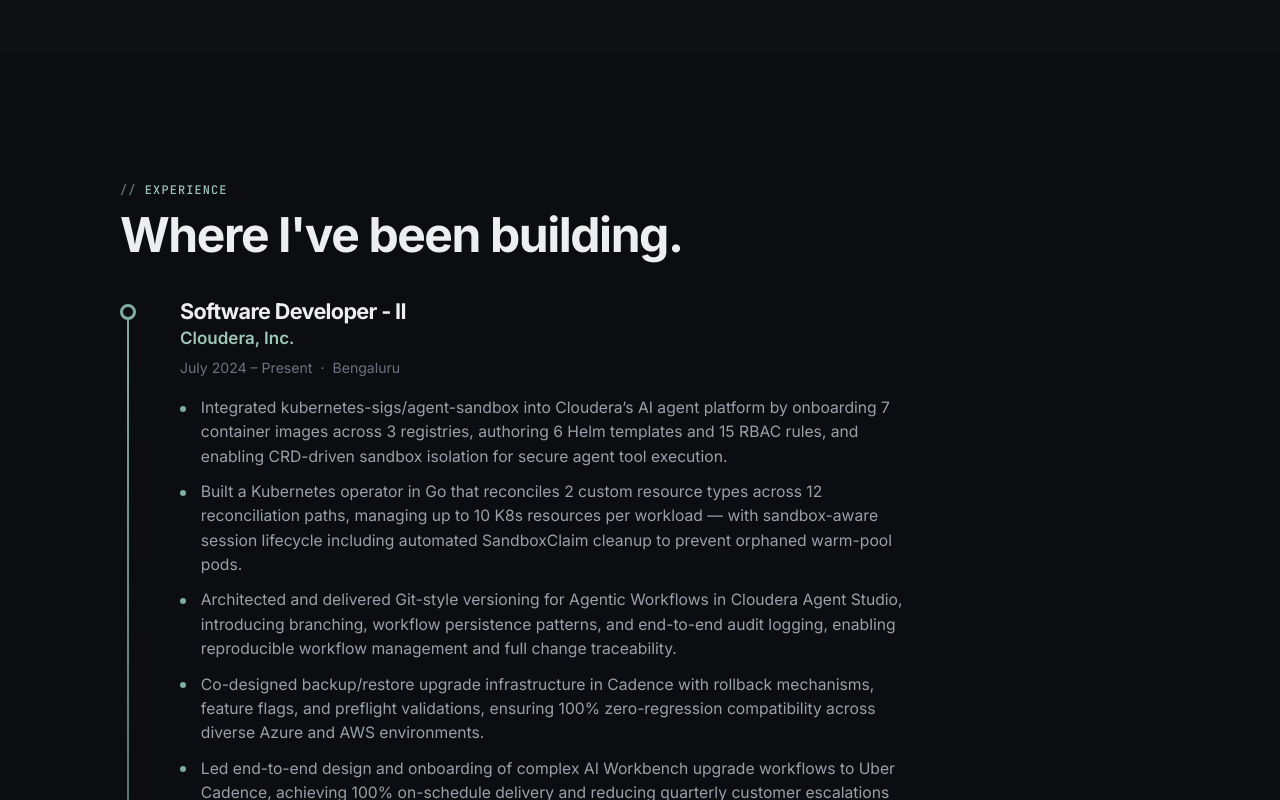
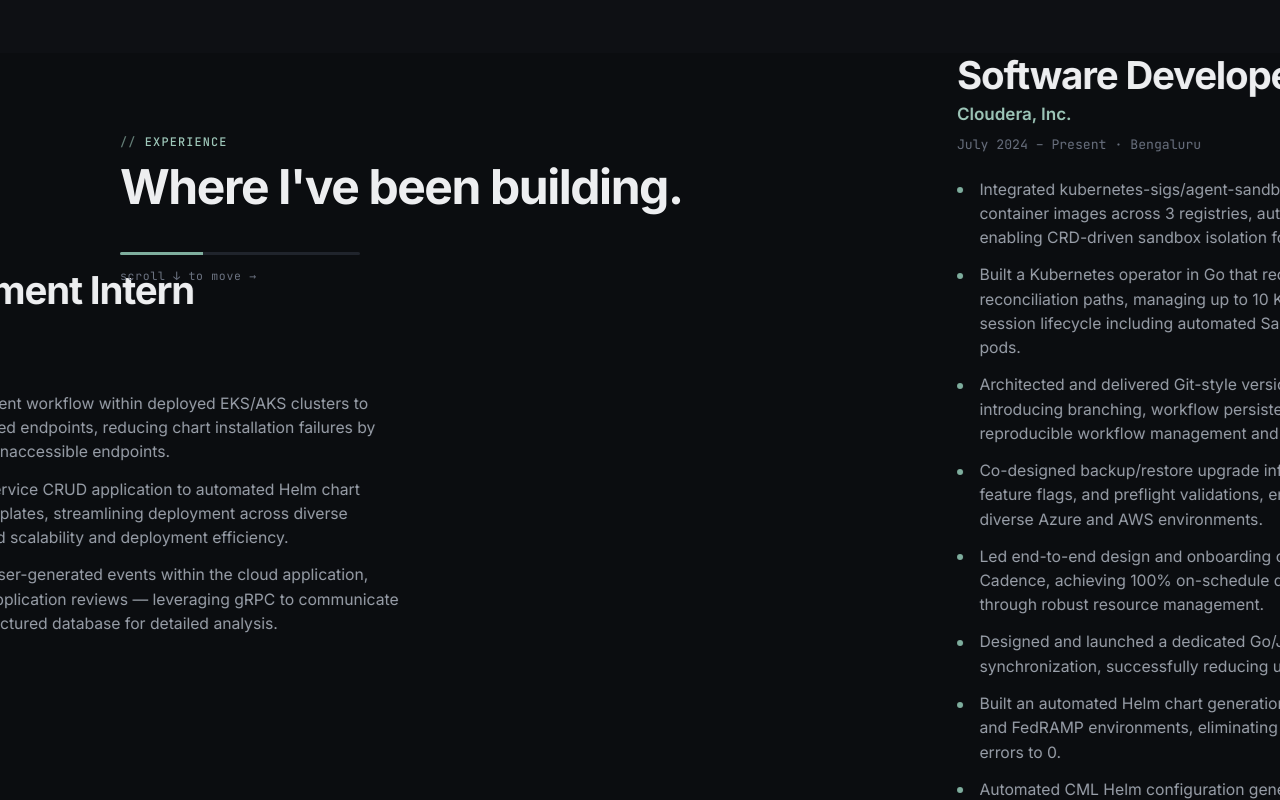
Before and after one commit to aniketsahran/aniket-portfolio, a React (Vite) app: page / in a window 1280 px wide. Shown: the part 2020-2820 px from the top of the page. Built offline with nearby package versions, Linux system fonts and the light colour scheme.

Commit message:
feat: horizontal scroll track for experience

```diff
--- /dev/null
+++ b/src/hooks/useIsSmallScreen.js
@@ -0,0 +1,21 @@
+import { useEffect, useState } from 'react'
+
+// True when the viewport is at or below `maxWidth` (default 820px). Used to fall
+// back to the vertical experience layout on small screens. Safe under SSR/tests.
+export default function useIsSmallScreen(maxWidth = 820) {
+  const query = `(max-width: ${maxWidth}px)`
+  const [small, setSmall] = useState(() => {
+    if (typeof window === 'undefined' || !window.matchMedia) return false
+    return window.matchMedia(query).matches
+  })
+
+  useEffect(() => {
+    if (typeof window === 'undefined' || !window.matchMedia) return undefined
+    const mql = window.matchMedia(query)
+    const onChange = (e) => setSmall(e.matches)
+    mql.addEventListener?.('change', onChange)
+    return () => mql.removeEventListener?.('change', onChange)
+  }, [query])
+
+  return small
+}
--- a/src/sections/Experience.css
+++ b/src/sections/Experience.css
@@ -1,68 +1,99 @@
-.xp__timeline {
+/* ---- horizontal scroll track (large screens, motion allowed) ---- */
+.xp--horizontal {
   position: relative;
-  margin-top: 1rem;
-  padding-left: 2rem;
 }
 
-.xp__timeline::before {
-  content: '';
-  position: absolute;
-  top: 6px;
-  bottom: 6px;
-  left: 7px;
-  width: 2px;
-  background: linear-gradient(var(--accent) 0%, var(--accent-soft) 100%);
+.xp__sticky {
+  position: sticky;
+  top: 0;
+  height: 100vh;
+  overflow: hidden;
+  display: flex;
+  flex-direction: column;
+  justify-content: center;
 }
 
-.xp__node {
-  position: relative;
-  padding: 0 0 3rem 1.75rem;
+.xp__sticky-head {
+  position: absolute;
+  top: clamp(4.5rem, 10vh, 7rem);
+  left: 50%;
+  transform: translateX(-50%);
+  width: 100%;
+  z-index: 2;
+  pointer-events: none;
 }
 
-.xp__node:last-child {
-  padding-bottom: 0;
+.xp__progress {
+  margin-top: 1rem;
+  width: min(240px, 50vw);
+  height: 3px;
+  background: var(--line);
+  border-radius: 2px;
+  overflow: hidden;
 }
 
-.xp__dot {
-  position: absolute;
-  left: -2rem;
-  top: 4px;
-  width: 16px;
-  height: 16px;
-  border-radius: 50%;
-  background: var(--bg);
-  border: 3px solid var(--accent);
+.xp__progress-bar {
+  display: block;
+  height: 100%;
+  background: var(--accent);
+}
+
+.xp__hint {
+  margin-top: 0.75rem;
+  font-family: var(--font-mono);
+  font-size: 0.72rem;
+  letter-spacing: 0.06em;
+  color: var(--faint);
+}
+
+.xp__track {
+  display: flex;
+  will-change: transform;
+}
+
+.xp__panel {
+  width: 100vw;
+  flex-shrink: 0;
+  height: 100vh;
+  display: flex;
+  align-items: center;
+}
+
+/* Role card (shared) */
+.xp__card {
+  max-width: 760px;
 }
 
 .xp__role {
-  font-size: 1.35rem;
+  font-size: clamp(1.6rem, 4vw, 2.4rem);
 }
 
 .xp__company {
   font-weight: 600;
   color: var(--accent-strong);
-  margin-top: 0.15rem;
+  margin-top: 0.3rem;
 }
 
 .xp__meta {
   display: flex;
   gap: 0.5rem;
   align-items: center;
-  font-size: 0.88rem;
+  font-family: var(--font-mono);
+  font-size: 0.82rem;
   color: var(--faint);
-  margin-top: 0.3rem;
+  margin-top: 0.4rem;
 }
 
 .xp__bullets {
-  margin-top: 1rem;
+  margin-top: 1.4rem;
   display: grid;
-  gap: 0.7rem;
+  gap: 0.8rem;
   max-width: 68ch;
 }
 
 .xp__bullets li {
   position: relative;
-  padding-left: 1.3rem;
+  padding-left: 1.4rem;
   color: var(--muted);
   font-size: 0.98rem;
   line-height: 1.55;
@@ -79,8 +110,14 @@
   background: var(--accent);
 }
 
-@media (max-width: 560px) {
-  .xp__timeline {
-    padding-left: 1.4rem;
-  }
+/* ---- vertical fallback (reduced motion / small screens) ---- */
+.xp__stack {
+  display: grid;
+  gap: 3rem;
+  margin-top: 1rem;
 }
+
+.xp__stack-item {
+  padding-left: 1.5rem;
+  border-left: 2px solid var(--line);
+}
--- a/src/sections/Experience.jsx
+++ b/src/sections/Experience.jsx
@@ -1,8 +1,36 @@
+import { useRef } from 'react'
+import { motion, useScroll, useTransform } from 'framer-motion'
 import { experience } from '../data/content.js'
 import Reveal from '../components/Reveal.jsx'
+import useReducedMotion from '../hooks/useReducedMotion.js'
+import useIsSmallScreen from '../hooks/useIsSmallScreen.js'
 import './Experience.css'
 
-export default function Experience() {
+function RoleCard({ role }) {
+  return (
+    <div className="xp__card">
+      <div className="xp__head">
+        <h3 className="xp__role">{role.role}</h3>
+        <p className="xp__company">{role.company}</p>
+        <p className="xp__meta">
+          <span>{role.period}</span>
+          <span className="xp__sep" aria-hidden="true">·</span>
+          <span>{role.location}</span>
+        </p>
+      </div>
+      <ul className="xp__bullets">
+        {role.bullets.map((b, i) => (
+          <li key={i}>{b}</li>
+        ))}
+      </ul>
+    </div>
+  )
+}
+
+// Past → present for the left-to-right track.
+const chrono = [...experience].reverse()
+
+function VerticalFallback() {
   return (
     <section id="experience" className="xp section">
       <div className="container">
@@ -12,27 +40,10 @@ export default function Experience() {
         <Reveal as="h2" className="section-title">
           Where I&apos;ve been building.
         </Reveal>
-
-        <div className="xp__timeline">
-          {experience.map((role, i) => (
-            <Reveal className="xp__node" delay={i * 0.06} key={`${role.company}-${role.role}`}>
-              <span className="xp__dot" aria-hidden="true" />
-              <div className="xp__head">
-                <h3 className="xp__role">{role.role}</h3>
-                <p className="xp__company">{role.company}</p>
-                <p className="xp__meta">
-                  <span>{role.period}</span>
-                  <span className="xp__sep" aria-hidden="true">
-                    ·
-                  </span>
-                  <span>{role.location}</span>
-                </p>
-              </div>
-              <ul className="xp__bullets">
-                {role.bullets.map((b, bi) => (
-                  <li key={bi}>{b}</li>
-                ))}
-              </ul>
+        <div className="xp__stack">
+          {experience.map((role) => (
+            <Reveal className="xp__stack-item" key={`${role.company}-${role.role}`}>
+              <RoleCard role={role} />
             </Reveal>
           ))}
         </div>
@@ -40,3 +51,44 @@ export default function Experience() {
     </section>
   )
 }
+
+export default function Experience() {
+  const reduced = useReducedMotion()
+  const small = useIsSmallScreen()
+  const targetRef = useRef(null)
+  const { scrollYProgress } = useScroll({ target: targetRef })
+  const n = chrono.length
+  const x = useTransform(scrollYProgress, [0, 1], ['0vw', `-${(n - 1) * 100}vw`])
+  const progress = useTransform(scrollYProgress, [0, 1], ['0%', '100%'])
+
+  if (reduced || small) return <VerticalFallback />
+
+  return (
+    <section
+      id="experience"
+      className="xp xp--horizontal"
+      ref={targetRef}
+      style={{ height: `${n * 100}vh` }}
+    >
+      <div className="xp__sticky">
+        <div className="xp__sticky-head container">
+          <p className="eyebrow">Experience</p>
+          <h2 className="section-title">Where I&apos;ve been building.</h2>
+          <div className="xp__progress" aria-hidden="true">
+            <motion.span className="xp__progress-bar" style={{ width: progress }} />
+          </div>
+          <p className="xp__hint" aria-hidden="true">scroll ↓ to move →</p>
+        </div>
+        <motion.div className="xp__track" style={{ x }}>
+          {chrono.map((role) => (
+            <div className="xp__panel" key={`${role.company}-${role.role}`}>
+              <div className="container">
+                <RoleCard role={role} />
+              </div>
+            </div>
+          ))}
+        </motion.div>
+      </div>
+    </section>
+  )
+}
```
Also changed, not shown: 1 other file (tests, documents, lock files or other folders).
